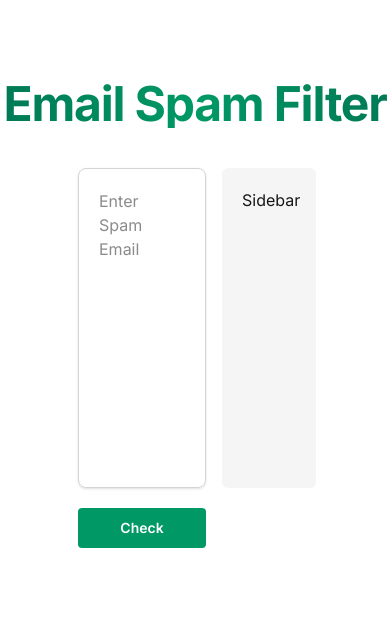
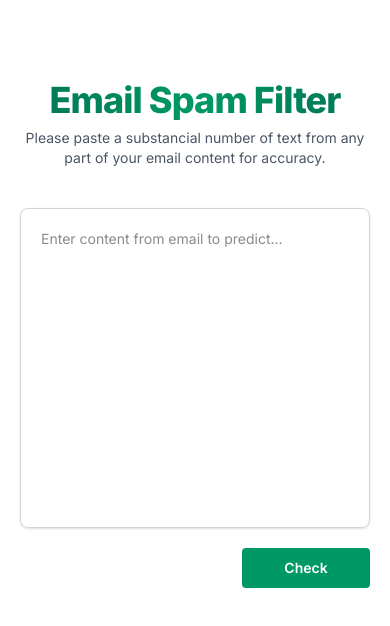
Before and after one commit to reelmza/pula-frontend, a Next.js app: page / in a window 390 px wide. Shown: the top 626 px of the page. Built offline with nearby package versions, Linux system fonts and the light colour scheme.

Commit message:
Responsive fixed

```diff
--- a/app/page.tsx
+++ b/app/page.tsx
@@ -29,31 +29,37 @@ export default function Home() {
       console.log(error);
     }
   };
+
   return (
     <div className="w-full flex flex-col items-center font-sans mt-20">
       {/* Heading */}
-      <h1 className="text-5xl text-transparent bg-clip-text bg-gradient-to-r from-emerald-700 via-emerald-600 to-emerald-700 font-bold tracking-tight mb-10">
+      <h1 className=" text-4xl lg:text-5xl text-transparent bg-clip-text bg-gradient-to-r from-emerald-700 via-emerald-600 to-emerald-700 font-extrabold tracking-tight mb-2">
         Email Spam Filter
       </h1>
 
+      <p className="w-full lg:w-[35%] px-5 text-sm text-gray-600 mb-10 text-center">
+        Please paste a substancial number of text from any part of your email
+        content for accuracy.
+      </p>
+
       {/* Content */}
-      <div className="flex w-6/10 gap-4">
-        <form className="w-3/5 flex flex-col" onSubmit={check}>
+      <div className="flex w-full px-5 lg:w-6/10 lg:gap-4">
+        <form className="w-full lg:w-3/5 flex flex-col" onSubmit={check}>
           <textarea
             name="spamEmail"
             id="spamEmail"
-            className="min-h-[20rem] h-[20rem] w-full outline-none bg-transparent border border-neutral-300 rounded-lg p-5 shadow resize-none mb-5"
-            placeholder="Enter Spam Email"
+            className="min-h-[20rem] h-[20rem] w-full outline-none bg-transparent border border-neutral-300 rounded-lg p-5 shadow resize-none mb-5 text-sm lg:text-md"
+            placeholder="Enter content from email to predict..."
           ></textarea>
 
           <button className="h-10 bg-emerald-600 rounded w-32 text-white text-sm font-semibold cursor-pointer hover:bg-emerald-700 self-end">
             Check
           </button>
 
-          <div className="text-2xl ">{response}</div>
+          <div className="text-2xl">{response}</div>
         </form>
 
-        <div className="w-2/5 h-[20rem] bg-neutral-100 p-5 rounded-md">
+        <div className="hidden lg:flex w-2/5 h-[20rem] bg-neutral-100 p-5 rounded-md">
           Sidebar
         </div>
       </div>
```
